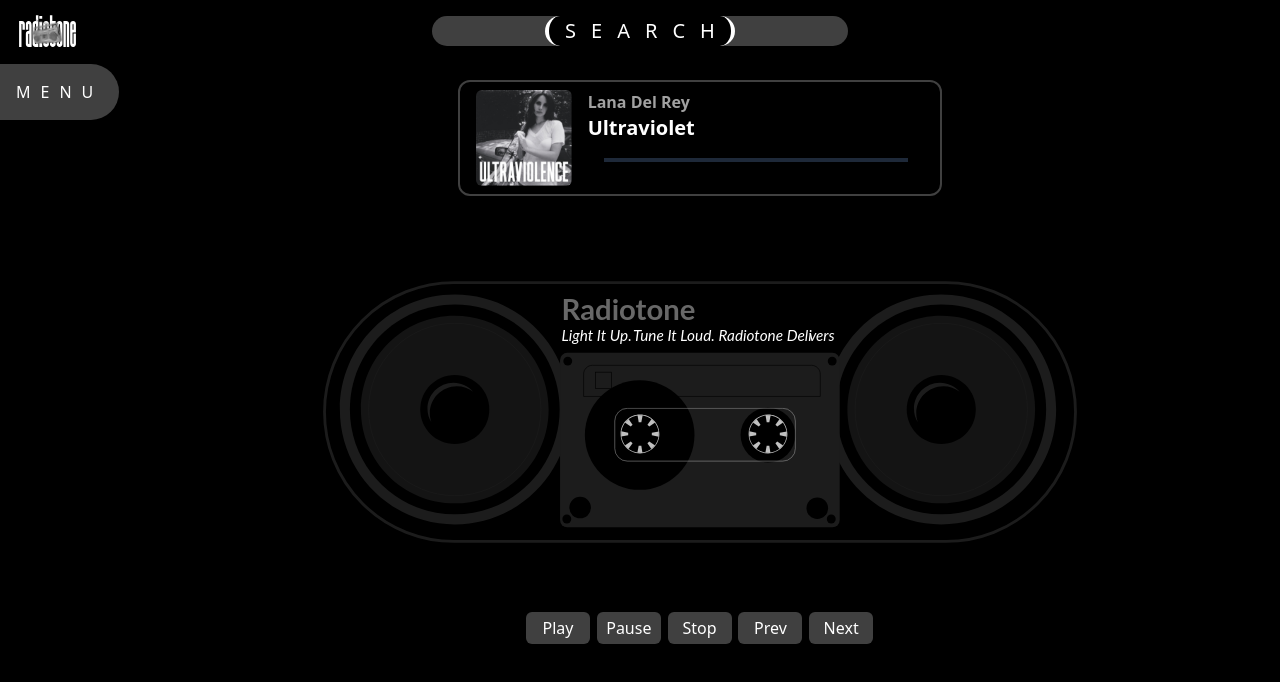
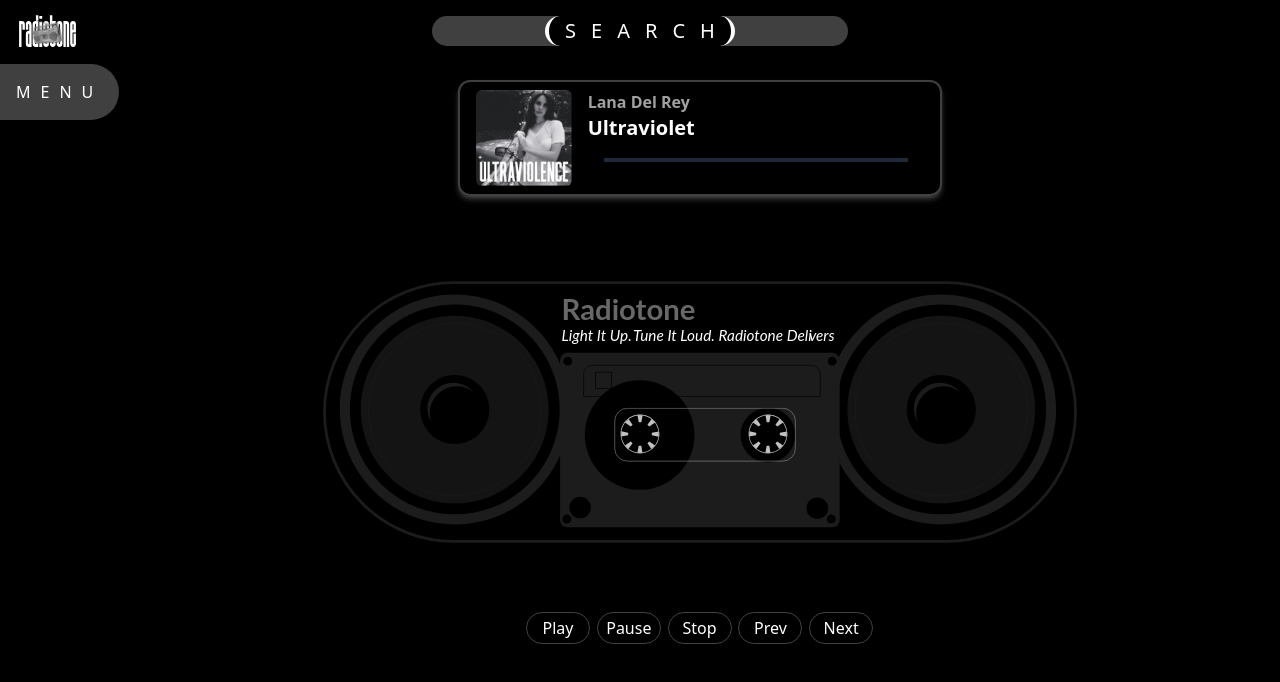
Before and after one commit to araksh10/RadioTone-re, a React (Vite) app: page /RadioTone-re/Player in a window 1280 px wide. Shown: the top 682 px of the page. Built offline with nearby package versions, Linux system fonts and the light colour scheme.

Commit message:
Fix: fixed audio loop and minor visual enhancement

```diff
--- a/src/components/audio-seeker/AudioSeeker.jsx
+++ b/src/components/audio-seeker/AudioSeeker.jsx
@@ -1,7 +1,7 @@
 import { useEffect, useRef, useState } from "react";
 // import Music from "../../assets/music/Go Down Swinging - NEFFEX.mp3";
 
-const AudioSeeker = ({Music, playIt}) => {
+const AudioSeeker = ({Music, playIt, onEnd}) => {
     const audioRef = useRef(new Audio(Music));
     const [currentTime, setCurrentTime] = useState(0);
     const [duration, setDuration] = useState(0);
@@ -12,41 +12,37 @@
         if (!audio) return;
 
         const onLoaded = () => {
-            console.log("Metadata loaded, duration:", audio.duration);
             setDuration(audio.duration);
         };
         const onTimeUpdate = () => setCurrentTime(audio.currentTime);
+        const handleEnd = () => {
+            audio.pause();
+            audio.currentTime = 0;
+            if (onEnd) onEnd();
+        }
 
         audio.addEventListener("loadedmetadata", onLoaded);
         audio.addEventListener("timeupdate", onTimeUpdate);
+        audio.addEventListener("ended", handleEnd);
 
         return () => {
             audio.removeEventListener("loadedmetadata", onLoaded);
             audio.removeEventListener("timeupdate", onTimeUpdate);
+            audio.removeEventListener("ended", handleEnd);
         };
     }, []);
 
-    playIt ? audioRef.current.play() : audioRef.current.pause();
+    useEffect(() => {
+        const audio = audioRef.current;
+        if (!audio) return;
 
-    // // 3. Play (with error logging)
-    // const playMusic = async () => {
-    //     const audio = audioRef.current;
-    //     if (!audio) return;
-    //     try {
-    //         await audio.play();
-    //         console.log("Playback started");
-    //     } catch (err) {
-    //         console.error("Playback failed:", err);
-    //         alert("Playback failed—see console for details.");
-    //     }
-    // };
-    //
-    // // Pause helper
-    // const pauseMusic = () => {
-    //     const audio = audioRef.current;
-    //     if (audio) audio.pause();
-    // };
-    //
+        if (playIt) {
+            audio.play();
+        } else {
+            audio.pause();
+        }
+    }, [playIt]);
+
     // Seek by clicking bar
     const handleSeek = (e) => {
         const audio = audioRef.current;
@@ -74,7 +70,7 @@
                 onClick={handleSeek}
             >
                 <div
-                    className="bg-green-400 h-full drop-shadow-green-400 drop-shadow-lg"
+                    className="bg-cyan-400 h-full drop-shadow-cyan-400 drop-shadow-lg"
                     style={{
                         width: duration > 0
                             ? `${(currentTime / duration) * 100}%`
--- a/src/pages/Home.jsx
+++ b/src/pages/Home.jsx
@@ -12,7 +12,7 @@
 				/>
 			</div>
 
-			<div className="md:w-1/2 sticky top-0 mt-[80svh] bg-black/50 backdrop-blur-sm md:right-0 md:w-svw">
+			<div className="md:w-1/2 sticky top-0 mt-[70svh] bg-black/50 backdrop-blur-sm md:right-0 md:w-svw">
 				<Suggestions />
 			</div>
 		</div>
--- a/src/pages/Player.jsx
+++ b/src/pages/Player.jsx
@@ -27,15 +27,12 @@
     const playMusic = () => {
         setPlayIt(true);
         setRotator(true);
-        console.log("working");
     };
     const pauseMusic = () => {
         setPlayIt(false);
         setRotator(false);
     };
     const stopMusic = () => {
-        music.pause();
-        music.currentTime = 0;
         setRotator(false);
     };
 
@@ -43,12 +40,12 @@
         <div className="flex flex-col w-full h-full md:items-center">
             {/*player card*/}
             <div className="flex justify-center mt-4 md:w-[500px] my-4">
-                <div className="flex flex-row w-full mx-2 border-neutral-700 border-2 rounded-xl p-2">
+                <div className="flex flex-row w-full mx-2 border-neutral-700 border-2 rounded-xl p-2 shadow-neutral-500/50 shadow-md">
                     <img src={Demo} alt="demo" className="size-24 mx-2 rounded-md" />
                     <section className="mx-2 w-full">
                         <p className="text-neutral-400 font-bold">Lana Del Rey</p>
                         <h3 className="font-bold text-xl">Ultraviolet</h3>
-                        <AudioSeeker Music={Music} playIt={playIt} />
+                        <AudioSeeker Music={Music} playIt={playIt} onEnd={stopMusic} />
                     </section>
                 </div>
             </div>
@@ -81,11 +78,11 @@
 
                 {/*The Control Buttons*/}
                 <div className="flex justify-evenly lg:mx-[50svh]">
-                    <button className="h-8 w-16 bg-neutral-700 rounded-md" onClick={playMusic}>Play</button>
-                    <button className="h-8 w-16 bg-neutral-700 rounded-md" onClick={pauseMusic}>Pause</button>
-                    <button className="h-8 w-16 bg-neutral-700 rounded-md" onClick={() => alert("Work on progress!")}>Stop</button>
-                    <button className="h-8 w-16 bg-neutral-700 rounded-md" onClick={() => alert("Work on progress!")}>Prev</button>
-                    <button className="h-8 w-16 bg-neutral-700 rounded-md" onClick={() => alert("Work on progress!")}>Next</button>
+                    <button className="h-8 w-16 border-1 border-neutral-700 rounded-full" onClick={playMusic}>Play</button>
+                    <button className="h-8 w-16 border-1 border-neutral-700 rounded-full" onClick={pauseMusic}>Pause</button>
+                    <button className="h-8 w-16 border-1 border-neutral-700 rounded-full" onClick={() => alert("Work on progress!")}>Stop</button>
+                    <button className="h-8 w-16 border-1 border-neutral-700 rounded-full" onClick={() => alert("Work on progress!")}>Prev</button>
+                    <button className="h-8 w-16 border-1 border-neutral-700 rounded-full" onClick={() => alert("Work on progress!")}>Next</button>
 
                 </div>
             </div>
```
